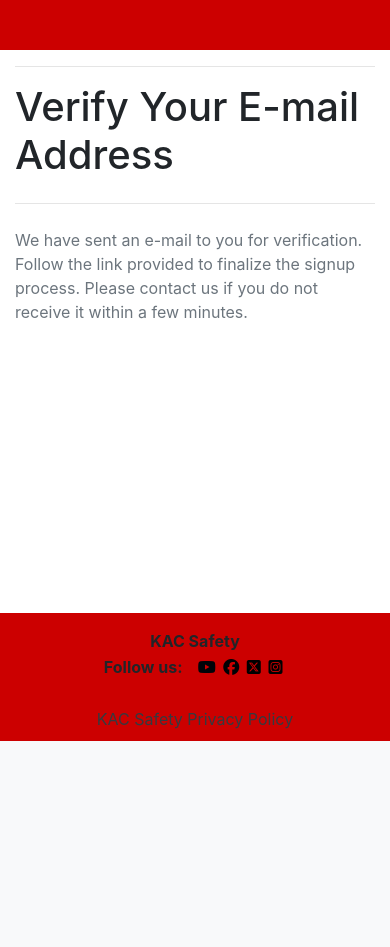
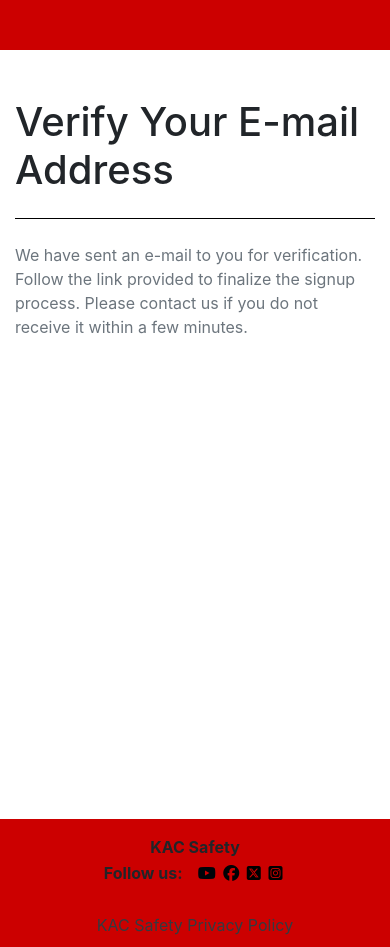
Before and after one commit to NBJIN/kacsafetya, a Django app: a page that uses templates/allauth/account/verification_sent.html in a window 390 px wide. Shown: the part 129-1076 px from the top of the page. Before the commit the page ends 870 px from the top, so only its background shows below. Run offline with Django 3.2, Linux system fonts and the light colour scheme; some libraries are stand-ins or nearby versions.

Commit message:
Fix footer and heading
signup.html remote line above heading. verification_sent add
spacing above the heading and remove line.  Added a
bottompadding class to move footer down the page.  base.css
comment out position fixed in the container-fluidfooter as it was
effecting the visibility of content on some of the pages.  Added
margin-bottom to the login and the verify your email address page.
Adjusted margin top in max-width 1199 contaianer.  Add media query
for max-width 991px.

```diff
--- a/static/css/base.css
+++ b/static/css/base.css
@@ -24,6 +24,8 @@ body {
     margin-right: auto;
     margin-left: auto;
     background-color: lightgray;
+    /* position: fixed; */
+    bottom: 0;
 }
 
 /* Discount Banner on index.html */
@@ -171,6 +173,8 @@ body {
     margin-right: auto;
     margin-left: auto;
     background-color: #CC0000;
+    /* position: fixed; */
+    bottom: 0;
 }
 
 .nav-link-allcourses,
@@ -402,9 +406,20 @@ input[name='q']::placeholder {
     margin: 30px;
 }
 
+/*Sign In */
+.login {
+    margin-bottom: 60px;
+}
+
 /* Logout Page */
 .main-container-logout {
     height: 100vh;
+}
+
+/* Verify Your Email Address */
+
+.bottompadding {
+    padding-bottom: 230px;
 }
 
 /* Basket */
@@ -542,11 +557,30 @@ input[name='q']::placeholder {
             padding-left: 0px;
             margin-right: auto;
             margin-left: auto;
-            margin-top: 70%;
+            margin-top: 40%;
             background-color: #CC0000;
+            /* position: fixed; */
+            bottom: 0;
         }
         /* margin-top: 366px; */
     }
+
+    @media (max-width: 991px) {
+
+        .container-fluidfooter {
+
+                width: 100%;
+                padding-right: 0px;
+                padding-left: 0px;
+                margin-right: auto;
+                margin-left: auto;
+                margin-top: 60%;
+                background-color: #CC0000;
+                /* position: fixed; */
+                bottom: 0;
+            }
+            /* margin-top: 366px; */
+        }
     /* .card-width {
         width: 100%;
         float: none;
--- a/templates/allauth/account/signup.html
+++ b/templates/allauth/account/signup.html
@@ -5,7 +5,7 @@
 {% block head_title %}{% trans "Signup" %}{% endblock %}
 
 {% block inner_content %}
-<hr>
+
 <h1 class="logo-font mb-4">{% trans "Sign Up" %}</h1>
 <hr class="w-70 mb-1 hr-color">
 
--- a/templates/allauth/account/verification_sent.html
+++ b/templates/allauth/account/verification_sent.html
@@ -5,9 +5,10 @@
 {% block head_title %}{% trans "Verify Your E-mail Address" %}{% endblock %}
 
 {% block inner_content %}
-    <hr>
+    <br>
+    <br>
     <h1 class="logo-font mb-4">{% trans "Verify Your E-mail Address" %}</h1>
-    <hr>
+    <hr class="w-70 mb-1 hr-color">
 
-    <p>{% blocktrans %}We have sent an e-mail to you for verification. Follow the link provided to finalize the signup process. Please contact us if you do not receive it within a few minutes.{% endblocktrans %}</p>
+    <p class="bottompadding">{% blocktrans %}We have sent an e-mail to you for verification. Follow the link provided to finalize the signup process. Please contact us if you do not receive it within a few minutes.{% endblocktrans %}</p>
 {% endblock %}
```
